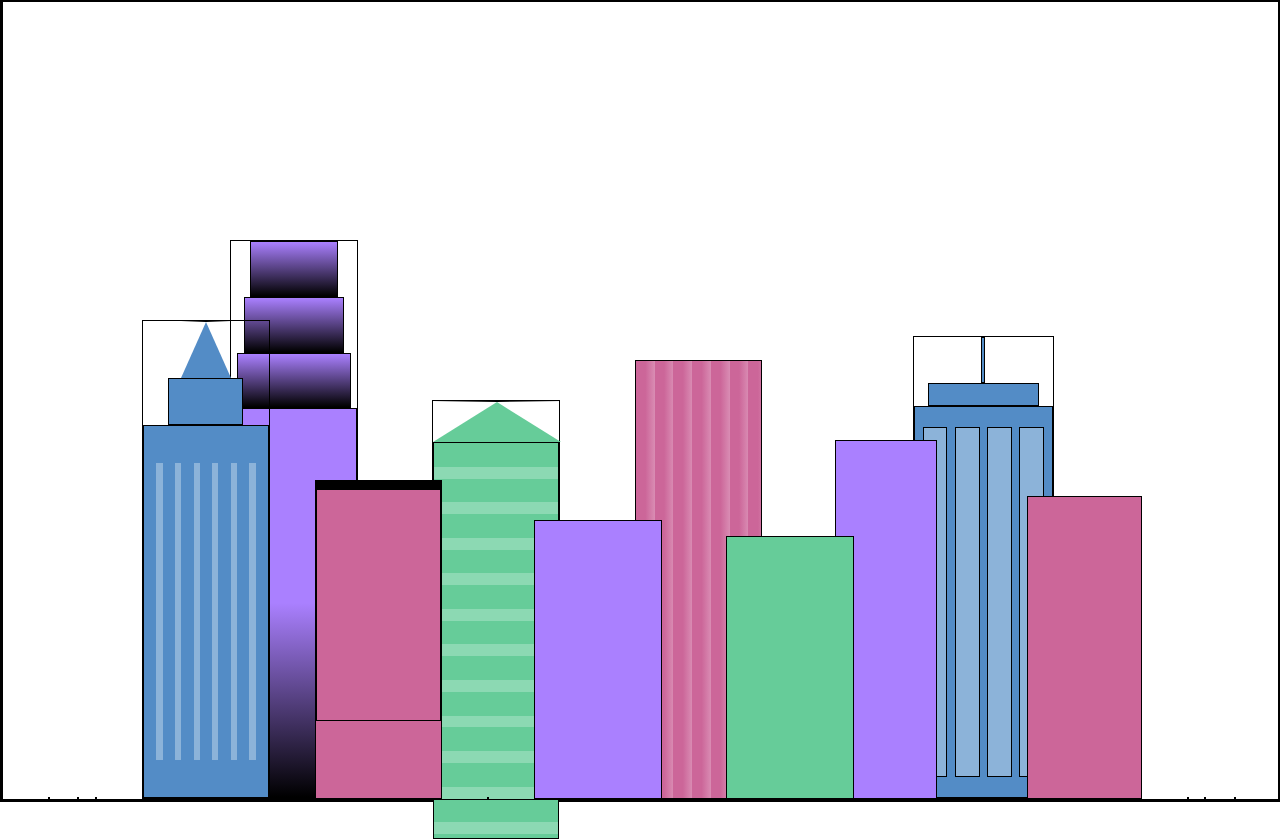
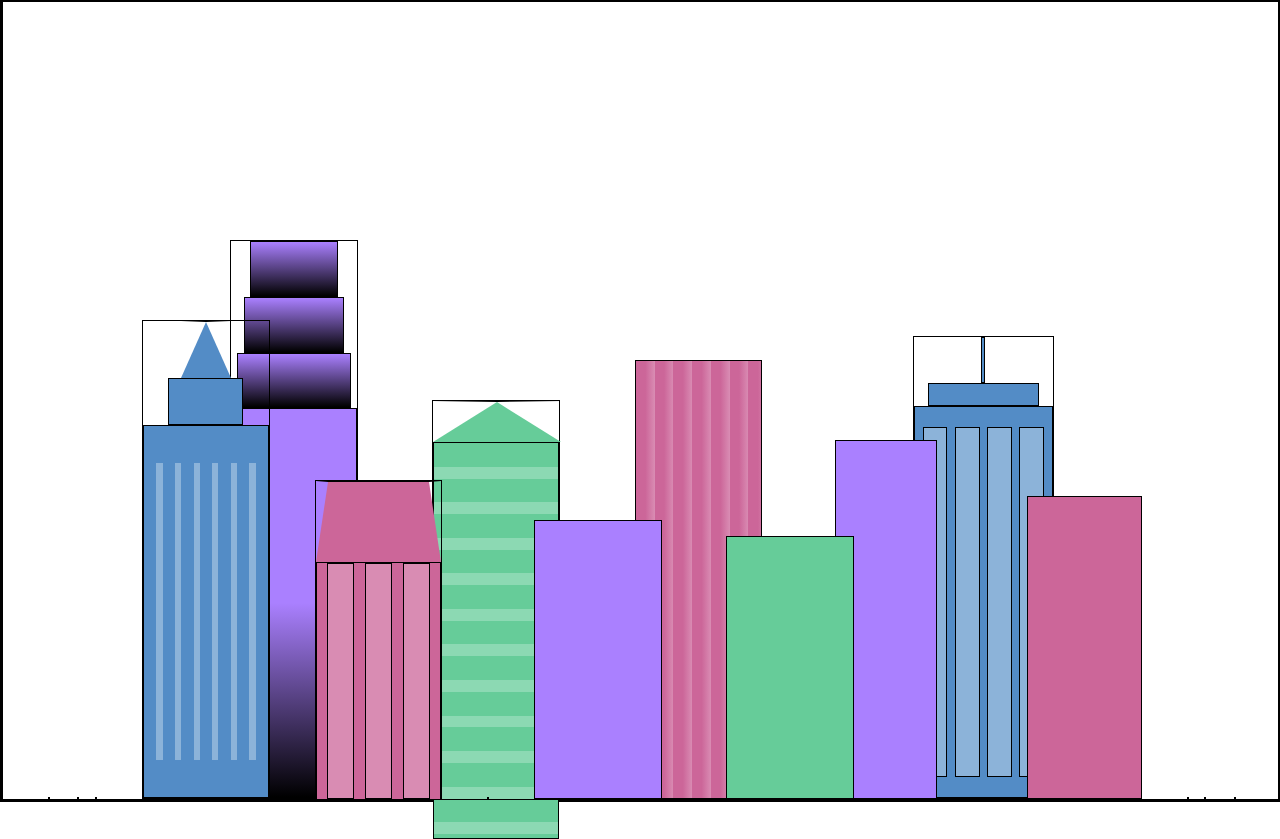
Before and after one commit to Geachie/FCC-City-SKyline-CSS, a plain HTML site: page index.html in a window 1280 px wide. Drawn offline with Linux system fonts and the light colour scheme.

Commit message:
Complete fb2 styles

```diff
--- a/index.html
+++ b/index.html
@@ -65,7 +65,7 @@
 
       <div class="fb2">
         <div class="fb2a"></div>
-        <div class="fb2b">
+        <div class="fb2b window-wrap">
           <div class="fb2-window"></div>
           <div class="fb2-window"></div>
           <div class="fb2-window"></div>
--- a/style.css
+++ b/style.css
@@ -187,16 +187,25 @@ body {
 .fb2 {
   width: 10%;
   height: 40%;
-  background-color: var(--building-color3);
 }
 
 .fb2a {
   width: 100%;
+  border-bottom: 10vh solid var(--building-color3);
+  border-left: 1vw solid transparent;
+  border-right: 1vw solid transparent;
 }
 
 .fb2b {
   width: 100%;
   height: 75%;
+  background-color: var(--building-color3);
+}
+
+.fb2-window {
+  width: 22%;
+  height: 100%;
+  background-color: var(--window-color3);
 }
 
 /* Styling for foreground building 3 */
```
